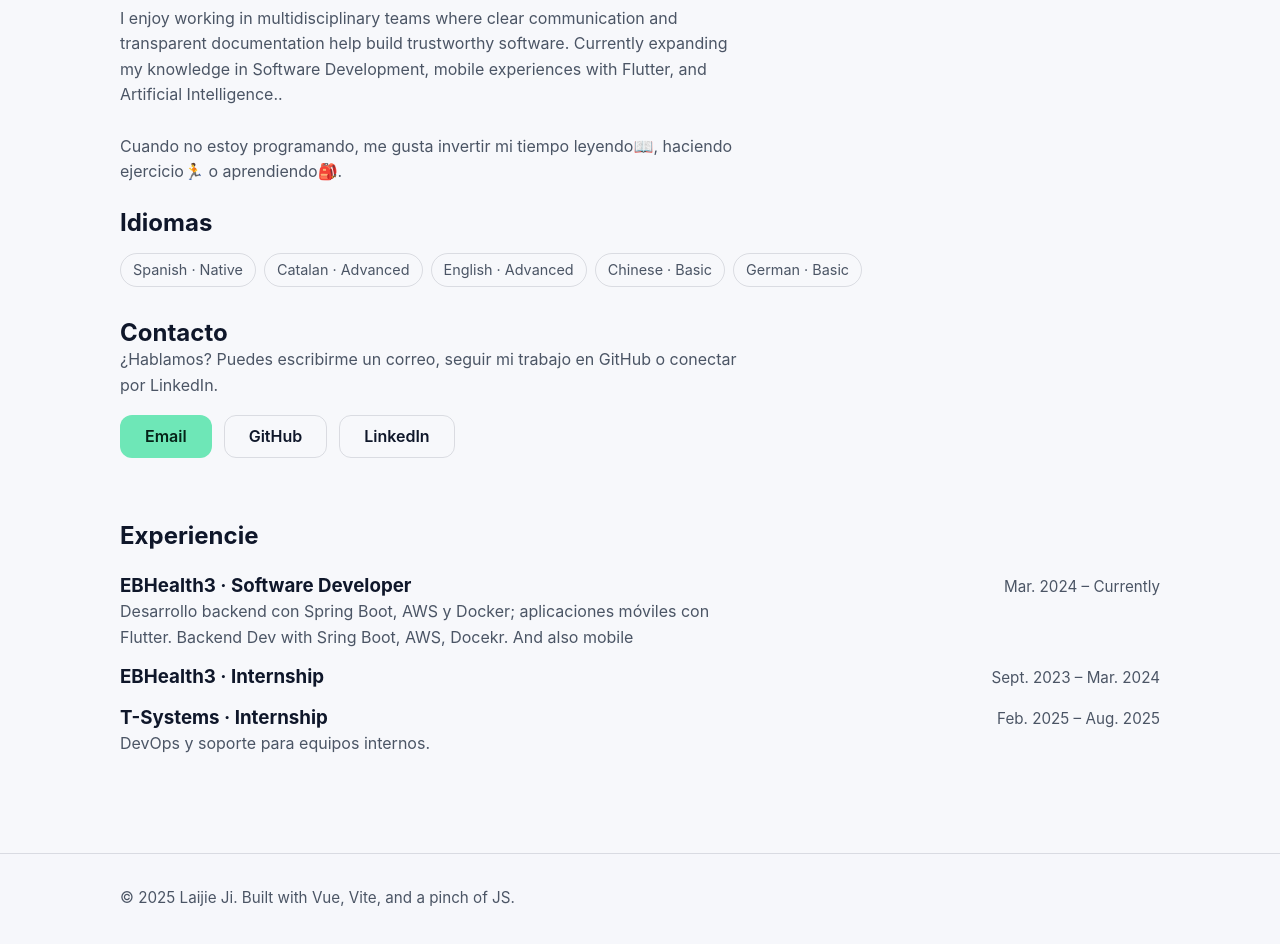
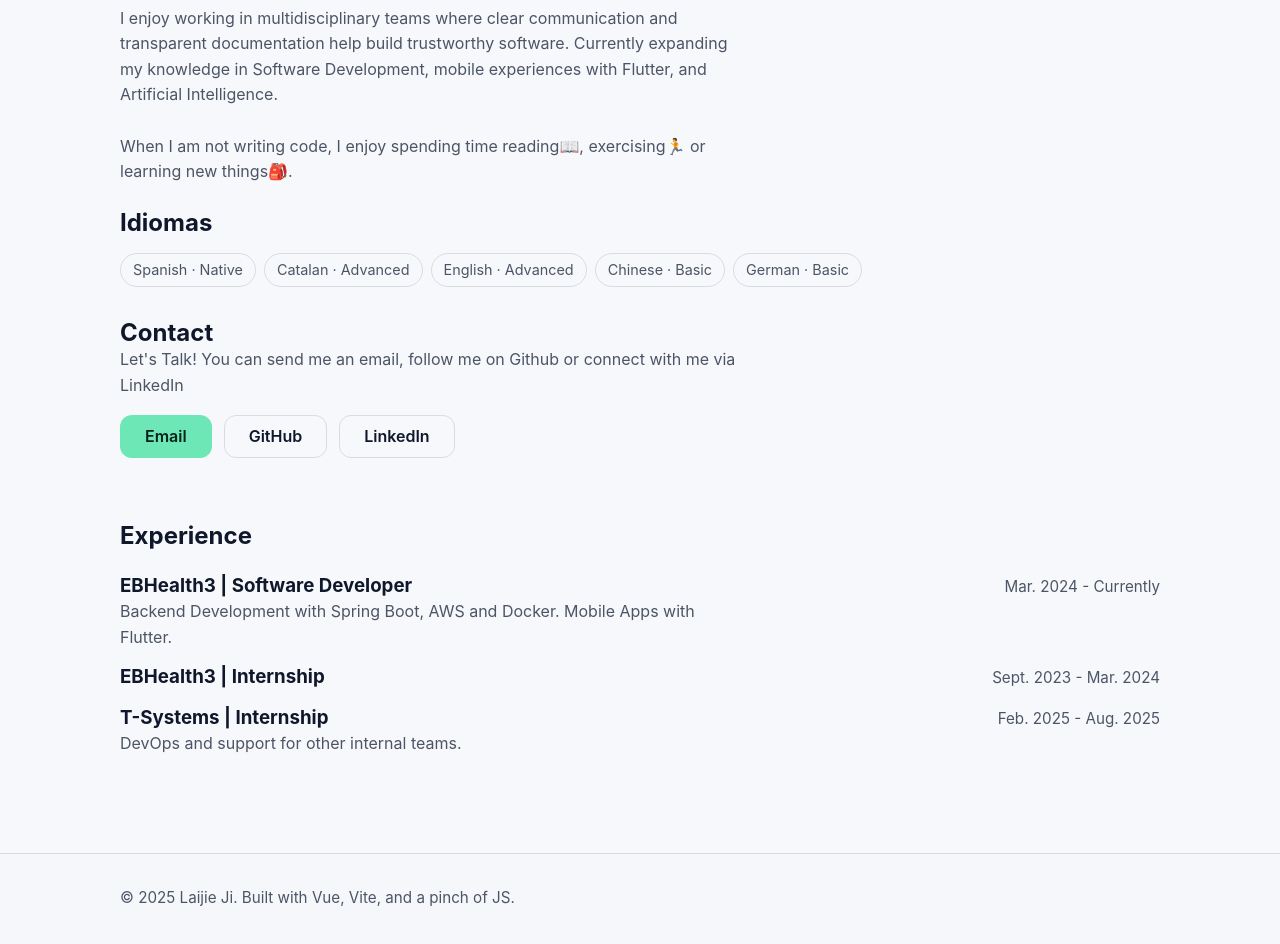
Before and after one commit to LaijieJi/webpage, a Vue app: page / in a window 1280 px wide. Shown: the part 420-1364 px from the top of the page. Built offline with nearby package versions, Linux system fonts and the light colour scheme.

Commit message:
chore: correcting typos, adding first post

```diff
--- a/src/components/ProjectCard.vue
+++ b/src/components/ProjectCard.vue
@@ -14,7 +14,7 @@
     <ul v-if="tech?.length" class="badges">
       <li v-for="item in tech" :key="item">{{ item }}</li>
     </ul>
-    <span v-if="isLink" class="project-card__hint" aria-hidden="true">Abrir proyecto →</span>
+    <span v-if="isLink" class="project-card__hint" aria-hidden="true">Open project</span>
   </component>
 </template>
 
--- a/src/data/projects.json
+++ b/src/data/projects.json
@@ -12,14 +12,14 @@
     ]
   },
   {
-    "title": "Fart or no Fart.",
+    "title": "F/nF IN PROGRESS",
     "tech": ["PyTorch", "FastAPI"],
     "dates": "2020",
-    "summary": "Basic project for applying knowledge about audio processing and classification.",
+    "summary": "In progress",
     "links": [
       {
         "label": "Repo",
-        "href": "https://github.com/Gaia-Artemis-Codethon/Gaia"
+        "href": "https://github.com/"
       }
     ]
   }
--- a/src/posts/breaks.md
+++ b/src/posts/breaks.md
@@ -1,18 +1,38 @@
 ---
-title: Why taking a break is important
+title: Why Taking a Break Can Boost Your Productivity and Creativity
 date: 2025-10-20
-tags: [reflections]
-excerpt: Some thoughts on how taking some breaks can totally change you
+tags: [reflections, productivity, mental-health, creativity]
+excerpt: Taking time off isn’t laziness — it’s a way to recharge your mind, regain focus, and reconnect with what truly matters.
 ---
 
-## Where does this come from
+## The Moment I Realized I Needed to Slow Down
 
-Recently, I moved from Spain to Germany to start my studies at Technical University of Munich, and at an initial point, I had already set my plan of not only start grinding like a demon during my stay in Germany, but also to connect and learn from as much people as possible.
+A few months ago, I moved from Spain to Germany to start my studies at the Technical University of Munich.
+Before even landing, I had made a clear plan: work hard, learn fast, and connect with as many people as possible. In short, make every day count.
 
-The reality is, however, quite different. At the end, just a few days after arriving to Munich, I started working on some stuff, while I was also handling some initial paperwork and trying to adapt to this new life style. From the first moment, I noticed that something was off, I couldn't just focus for an entire day over and over again.
+But reality had its own plans.
+Just a few days after arriving in Munich, I found myself buried under paperwork, new responsibilities, and a constant feeling that I wasn’t doing enough. I tried to push through, study, work, repeat, but something felt off. I couldn’t focus for long, and my motivation slowly faded away.
 
-Luckily, I started taking some walks, strolling around the city and exploring all what it had. From impressive buildings, to massive gardens and lots of wonderful churches that leave you with a neck pain after having to look up for a lot of time.
+## The Power of Stepping Away
 
-I took the opportunity to bring the camera and start shooting to whatever I saw. That is when something started to change inside me. In a span of a few days, I began feeling that creative tasks, those that always hated, were somehow easier on my brain than spending the whole day reading, learning and doing stuff. Then I understood it, it wasn't that I had developed some new skill, it was that my body, tired of those intense work sessions, was just tired of it. It was asking for a break, a moment of peace, and the fact that the Englischer Garten is another level of relaxing, combined with the opportunity of finally unleashing some creativity, was what my body was asking for such a long time.
+One day, instead of forcing myself to keep working, I decided to take a walk around the city.
+Munich surprised me, the massive gardens, the old churches, the calm energy of the Englischer Garten. I started bringing my camera along, taking pictures of everything that caught my attention.
 
-I am writing this to myself, to remind me that I do not need to be a machine that works non-stop(computers are designed for that). I can relax a bit, and **just be who I am**. Invest some time in my preferred hobbies, and let my mind be free for a while, not worried of that *X* is not working or that *Y* needs to be done.
+That’s when something changed.
+Suddenly, creative tasks, the ones I usually avoided, started to feel natural. It wasn’t that I had developed a new skill overnight; it was that my mind, exhausted from constant mental strain, had finally found a way to breathe.
+
+Taking breaks wasn’t a sign of weakness. It was a form of recovery.
+
+## Listening to What Your Mind Is Trying to Tell You
+
+In those quiet walks, I learned something simple but powerful:
+Our brains are not machines. They need rest. They crave novelty, movement, and silence. When we ignore that need, we lose clarity, joy, and focus, the very things we’re trying to cultivate by “working harder.”
+
+The combination of nature, calmness, and a creative outlet gave me back something I didn’t know I was missing: presence.
+
+Now, I remind myself of this often:
+I don’t need to be a machine. I can **slow down**, take a break, and let my mind wander. Because sometimes, doing nothing is exactly what allows you to move forward.
+
+---
+
+*Keywords: taking breaks, productivity, creativity, mental health, rest, motivation, self-reflection*
--- a/src/views/HomeView.vue
+++ b/src/views/HomeView.vue
@@ -4,17 +4,17 @@
       <header class="hero">
         <div>
           <h1 class="view-heading">Computer Science student &amp; software developer</h1>
-          <p class="view-text">Hola! 👋</p>
+          <p class="view-text">Hi! 👋</p>
           <p class="view-text">
-            I'm Laijie Ji, a Computer Engineering student at the Polytechnic University of Valencia. I'm passionate about creating accessible products that solve real problems and make a meaningful impact on peopl'es lives.
+            I'm Laijie Ji, a Computer Engineering student at the Polytechnic University of Valencia. I'm passionate about creating accessible products that solve real problems and make a meaningful impact on people's lives.
           </p>
           <br></br>
           <p class="view-text">
-            I enjoy working in multidisciplinary teams where clear communication and transparent documentation help build trustworthy software. Currently expanding my knowledge in Software Development, mobile experiences with Flutter, and Artificial Intelligence..
+            I enjoy working in multidisciplinary teams where clear communication and transparent documentation help build trustworthy software. Currently expanding my knowledge in Software Development, mobile experiences with Flutter, and Artificial Intelligence.
           </p>
           <br></br>
           <p class="view-text">
-            Cuando no estoy programando, me gusta invertir mi tiempo leyendo📖, haciendo ejercicio🏃 o aprendiendo🎒.
+            When I am not writing code, I enjoy spending time reading📖, exercising🏃 or learning new things🎒.
           </p>
         </div>
         <div>
@@ -29,9 +29,9 @@
         </div>
       </header>
       <section class="view-section">
-        <h2>Contacto</h2>
+        <h2>Contact</h2>
         <p class="view-text">
-          ¿Hablamos? Puedes escribirme un correo, seguir mi trabajo en GitHub o conectar por LinkedIn.
+          Let's Talk! You can send me an email, follow me on Github or connect with me via LinkedIn
         </p>
         <div class="inline-actions">
           <a class="button button--accent" href="mailto:ji.laijie@gmail.com">Email</a>
@@ -44,30 +44,30 @@
         </div>
       </section>
       <section class="view-section">
-        <h2>Experiencie</h2>
+        <h2>Experience</h2>
         <ul class="experience-list">
           <li>
             <div class="experience-header">
-              <h3>EBHealth3 · Software Developer</h3>
-              <span class="experience-dates">Mar. 2024 – Currently</span>
+              <h3>EBHealth3 | Software Developer</h3>
+              <span class="experience-dates">Mar. 2024 - Currently</span>
             </div>
             <p class="view-text">
-              Desarrollo backend con Spring Boot, AWS y Docker; aplicaciones móviles con Flutter.
-              Backend Dev with Sring Boot, AWS, Docekr. And also mobile
+              Backend Development with Spring Boot, AWS and Docker.
+              Mobile Apps with Flutter.
             </p>
           </li>
           <li>
             <div class="experience-header">
-              <h3>EBHealth3 · Internship</h3>
-              <span class="experience-dates">Sept. 2023 – Mar. 2024</span>
+              <h3>EBHealth3 | Internship</h3>
+              <span class="experience-dates">Sept. 2023 - Mar. 2024</span>
             </div>
           </li>
           <li>
             <div class="experience-header">
-              <h3>T-Systems · Internship</h3>
-              <span class="experience-dates">Feb. 2025 – Aug. 2025</span>
+              <h3>T-Systems | Internship</h3>
+              <span class="experience-dates">Feb. 2025 - Aug. 2025</span>
             </div>
-            <p class="view-text">DevOps y soporte  para equipos internos.</p>
+            <p class="view-text">DevOps and support for other internal teams.</p>
           </li>
         </ul>
       </section>
--- a/src/views/ProjectsView.vue
+++ b/src/views/ProjectsView.vue
@@ -5,7 +5,7 @@
         <div>
           <h1 class="view-heading">Projects</h1>
           <p class="view-text">
-            Selección de trabajos donde combino arquitectura limpia, automatización y experiencias accesibles.
+            A selection of projects where I combine clean architecture, automation, and accessible experiences.
           </p>
         </div>
       </header>
```
